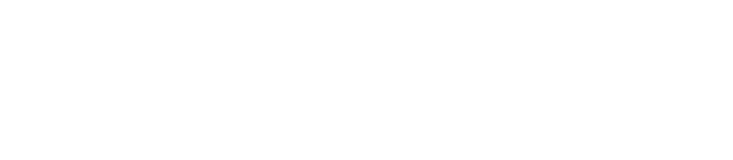
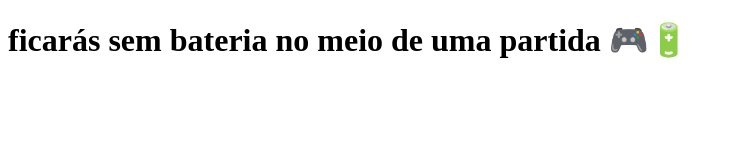
Before and after one commit to 69gados/random-line-api, a plain HTML site: page index.html in a window 1280 px wide. Shown: the whole page, without its empty margins (0-733 px from the left). Drawn offline with Linux system fonts and the light colour scheme.

Commit message:
Update index.html

```diff
--- a/index.html
+++ b/index.html
@@ -3,9 +3,19 @@
 <head>
     <meta charset="UTF-8">
     <meta name="viewport" content="width=device-width, initial-scale=1.0">
-    <title>Random Line API</title>
+    <title>Random Quote API</title>
 </head>
 <body>
-    <script src="script.js"></script>
+    <h1 id="quote"></h1>
+    <script>
+        fetch('data.txt')
+            .then(response => response.text())
+            .then(text => {
+                const lines = text.split('\n').filter(line => line.trim() !== '');
+                const randomLine = lines[Math.floor(Math.random() * lines.length)];
+                document.getElementById('quote').innerText = randomLine;
+            })
+            .catch(error => console.error('Error fetching the text:', error));
+    </script>
 </body>
 </html>
```
